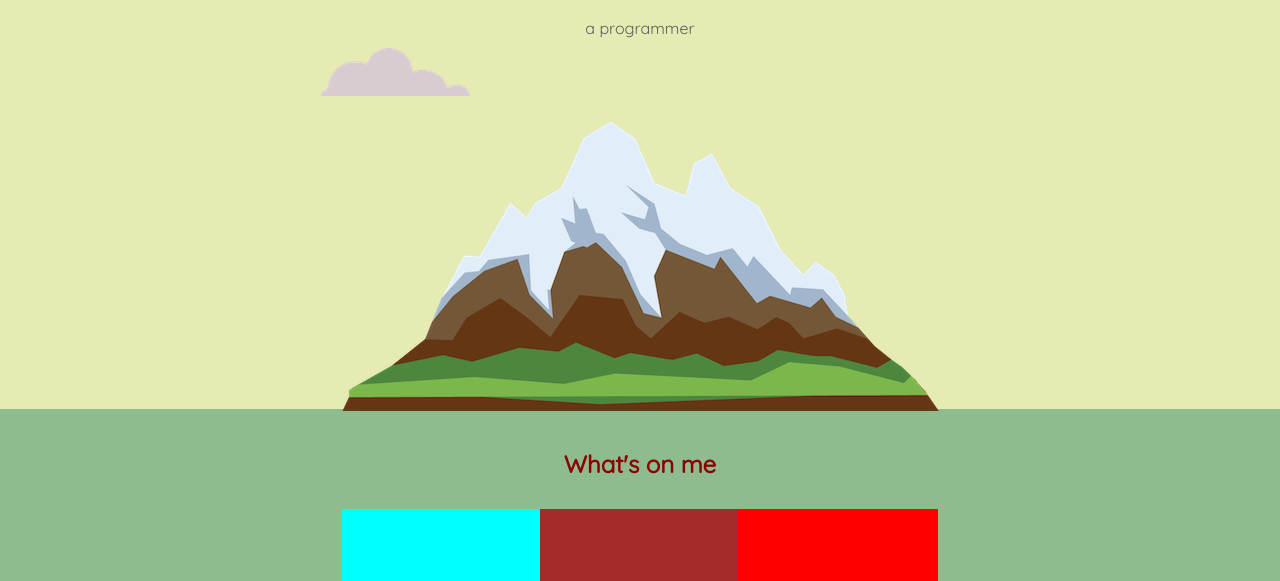
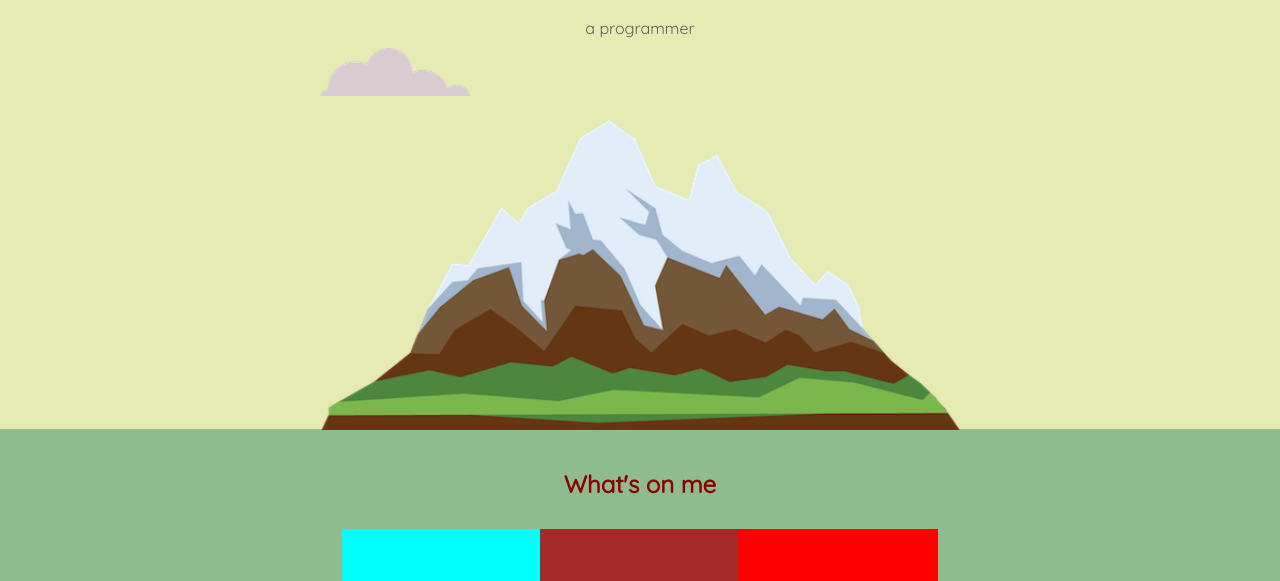
Before and after one commit to t-t11/mySite, a plain HTML site: page index.html in a window 1280 px wide. Shown: the part 152-733 px from the top of the page. Drawn offline with Linux system fonts and the light colour scheme.

Commit message:
change css

```diff
--- a/css/styles.css
+++ b/css/styles.css
@@ -33,8 +33,9 @@ p {
 }
 
 .mountain {
-  position: relative;
-  top: 6px;
+  margin-bottom: -5px;
+  width: 50%;
+  z-index: 2;
 }
 
 .middle-container {
```
